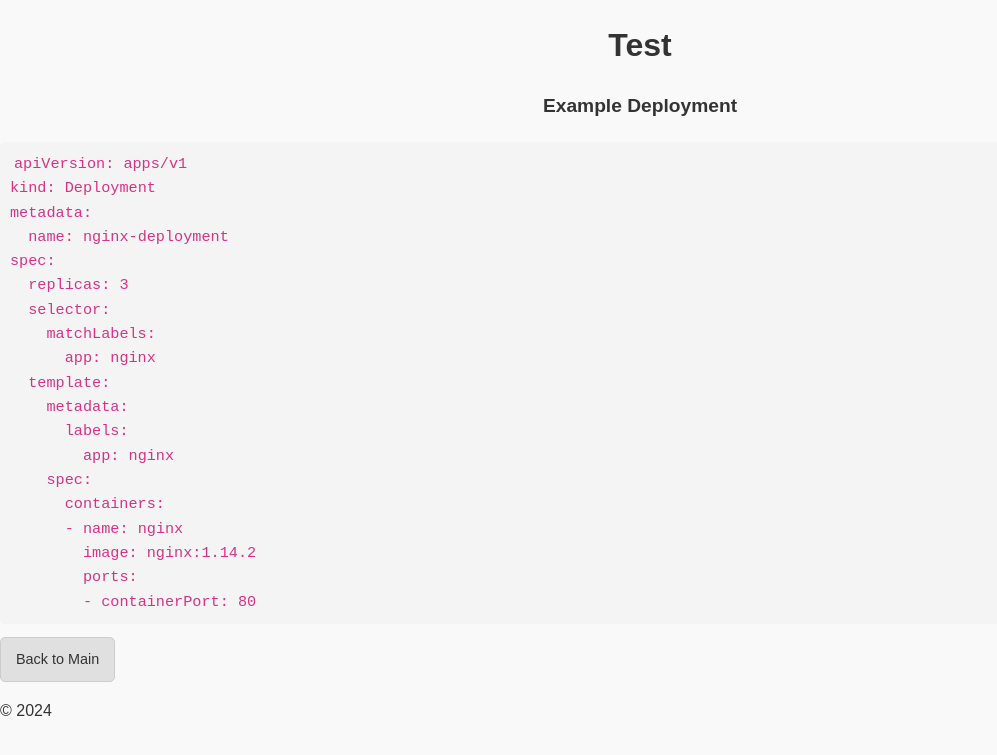
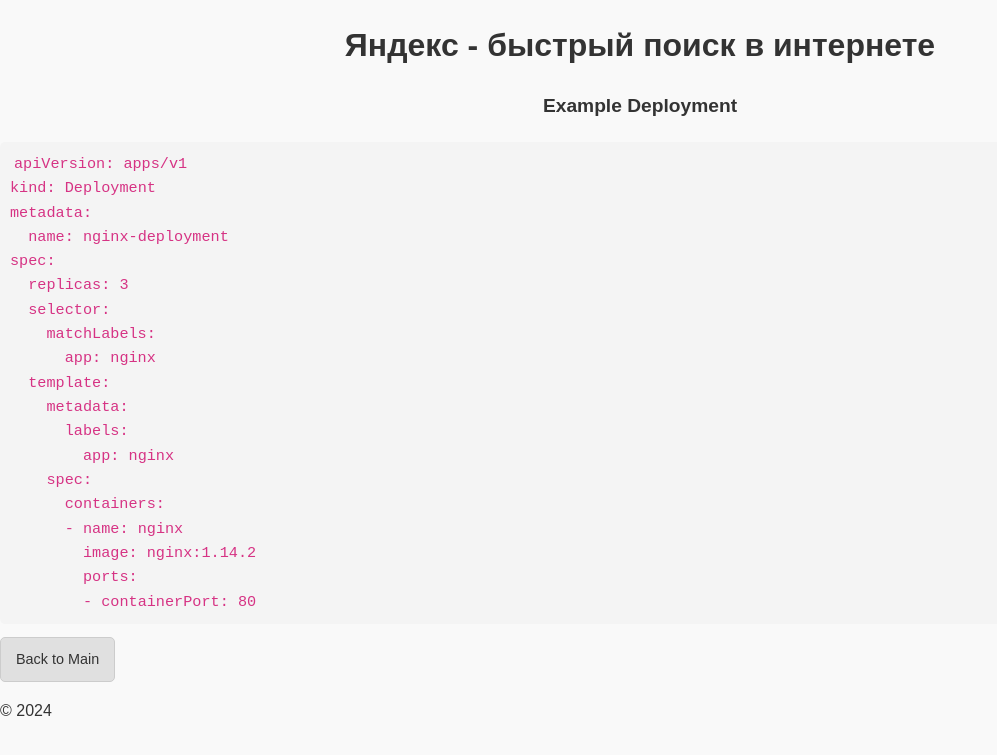
Before and after one commit to nediol/nediol.github.io, a Jekyll site: the page built from kubernetes.md, in a window 1280 px wide. Shown: the top 755 px of the page, without its empty margins (0-997 px from the left). Built offline with Jekyll 4.4.1, drawn with Linux system fonts in a browser that asks for light colours.

Commit message:
Update _config.yml

```diff
--- a/_config.yml
+++ b/_config.yml
@@ -1,4 +1,4 @@
-title: "Test"
-description: "Test"
+title: "Яндекс - быстрый поиск в интернете"
+description: "Яндекс - быстрый поиск в интернете"
 markdown: kramdown
 highlighter: rouge
```
